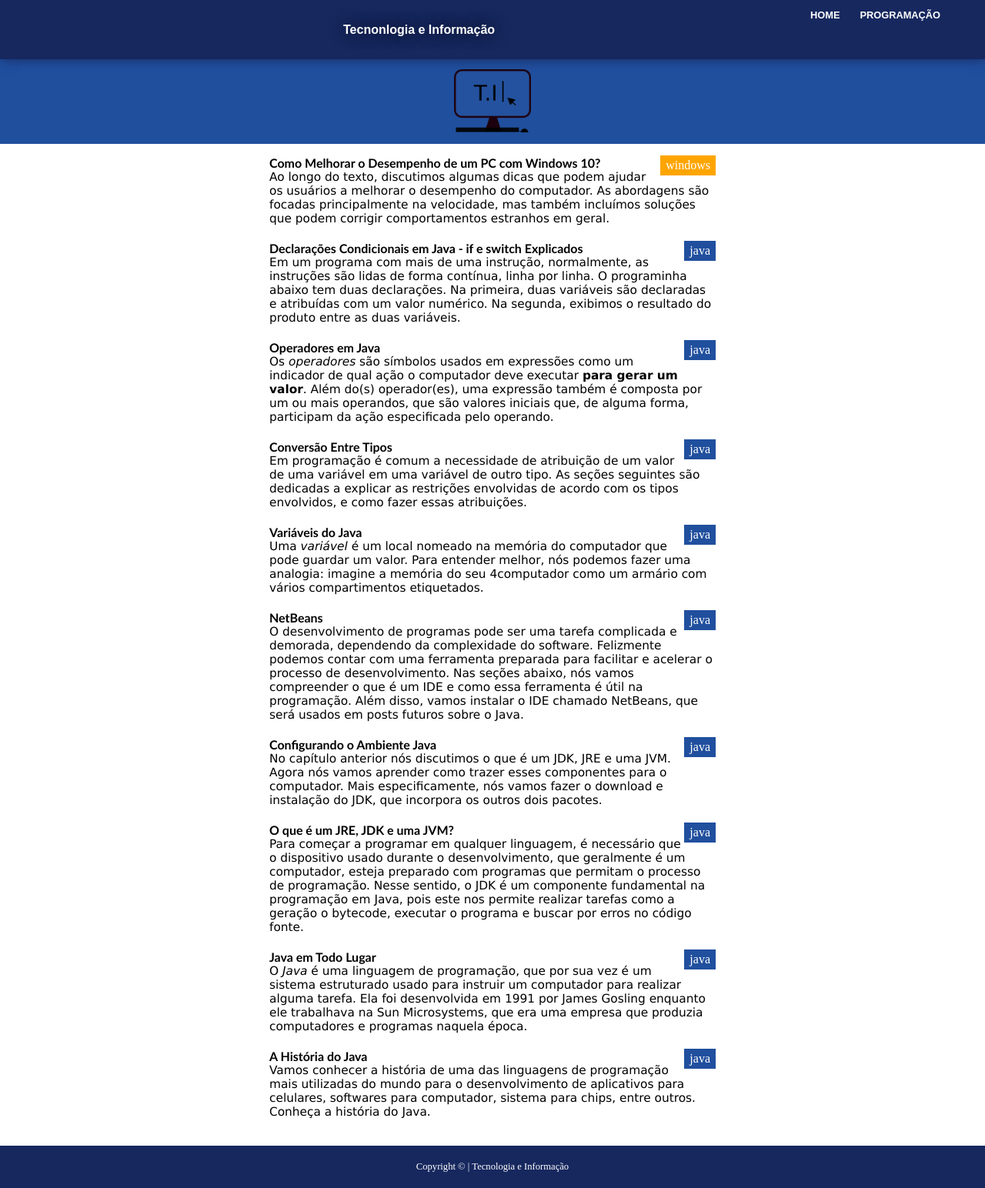
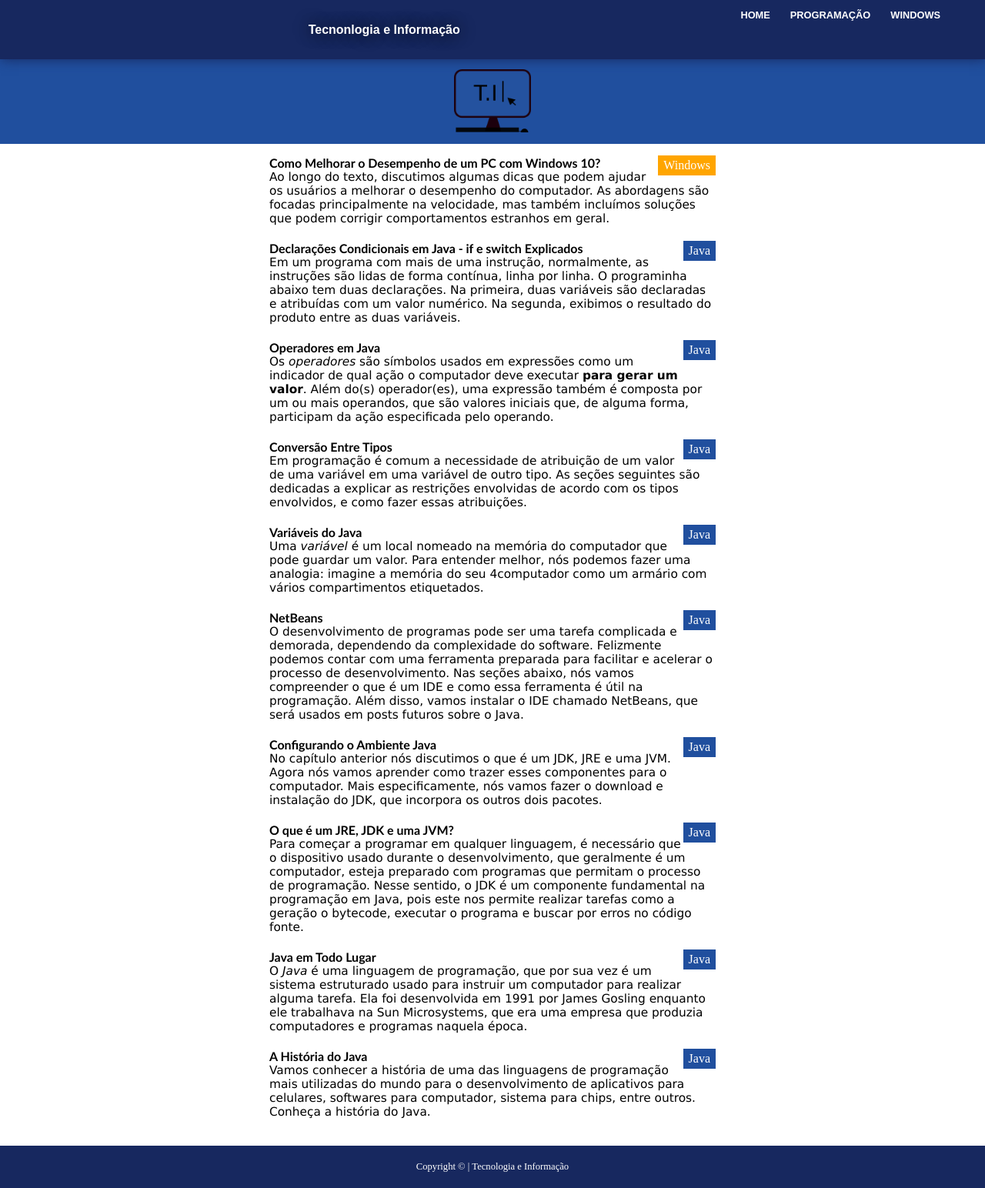
Before and after one commit to Quas1Dev/QuasiDev, a Jekyll site: the page built from index.html, in a window 1280 px wide. Shown: the whole page at 77% size. Built offline with Jekyll 4.4.1, drawn with Linux system fonts in a browser that asks for light colours; nearby versions of some CDN libraries; the list of posts is cut into pages by our own code; comment, search, counter and statistics services are not loaded.

Commit message:
CApitalized label on post lists.

```diff
--- a/_includes/global_header.html
+++ b/_includes/global_header.html
@@ -31,6 +31,9 @@
                         <div class="sub-links"><a href="/java/java-history-ptbr.html" target="_self">Java</a></div>
                     </div>
                 </div>
+                <div class="link">
+                    <a href="/postshubs/windows.html">Windows</a>
+                </div>
             </nav>
             <!-- End menu -->
 
--- a/assets/css/original/home-style.css
+++ b/assets/css/original/home-style.css
@@ -21,6 +21,7 @@
   padding: 4px 7px;
   color: white;
   z-index: 1;
+  text-transform: capitalize;
 }
 
 .label:hover{
```
Also changed, not shown: assets/css/home-style.min.css, 1 other file.
